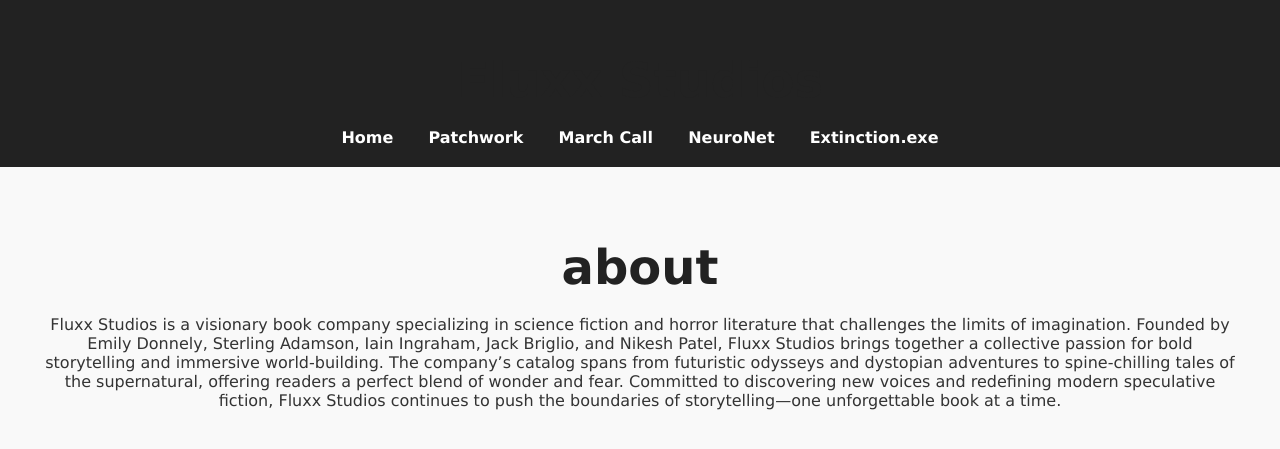
After one commit to Git-cpu123/Fluxx, a Flask app: page /about in a window 1280 px wide. The commit adds this page. Shown: the top 449 px of the page. Run offline with Flask 3, Linux system fonts and the light colour scheme.

Commit message:
i added an about page

```diff
--- /dev/null
+++ b/templates/about.html
@@ -0,0 +1,6 @@
+{% extends "base.html" %}
+
+{% block content %}
+<h1>{{ title }}</h1>
+<p>Fluxx Studios is a visionary book company specializing in science fiction and horror literature that challenges the limits of imagination. Founded by Emily Donnely, Sterling Adamson, Iain Ingraham, Jack Briglio, and Nikesh Patel, Fluxx Studios brings together a collective passion for bold storytelling and immersive world-building. The company’s catalog spans from futuristic odysseys and dystopian adventures to spine-chilling tales of the supernatural, offering readers a perfect blend of wonder and fear. Committed to discovering new voices and redefining modern speculative fiction, Fluxx Studios continues to push the boundaries of storytelling—one unforgettable book at a time.</p>
+{% endblock %}
--- a/templates/index.html
+++ b/templates/index.html
@@ -18,6 +18,8 @@
     <li><h3>MERCH!!!!!!:</h3></li>
     <li><br></li>
     <li><a href="{{ url_for('merch') }}">MERCH</a></li>
+    <li><br></li>
+    <li><a href="{{ url_for('about') }}">about</a></li>
 </ul>
 
 {% endblock %}
--- a/wsgi.py
+++ b/wsgi.py
@@ -41,6 +41,11 @@ def merch():
     return render_template('MERCH!.html', title="MERCH")
 
 
+@app.route('/about')
+def about():
+    return render_template('about.html', title="about")
+
+
 if __name__ == "__main__":
     # Listen on all interfaces for ngrok
     app.run(host='0.0.0.0', port=5000)
```
